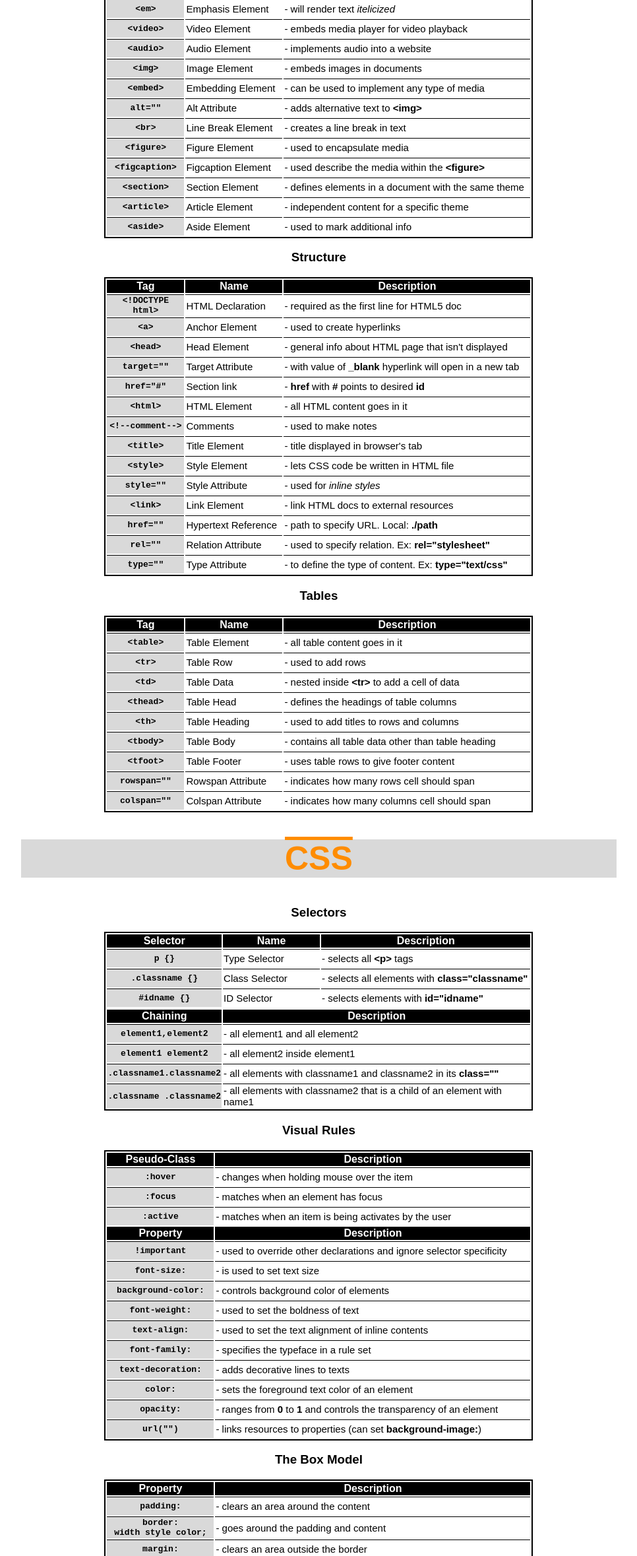
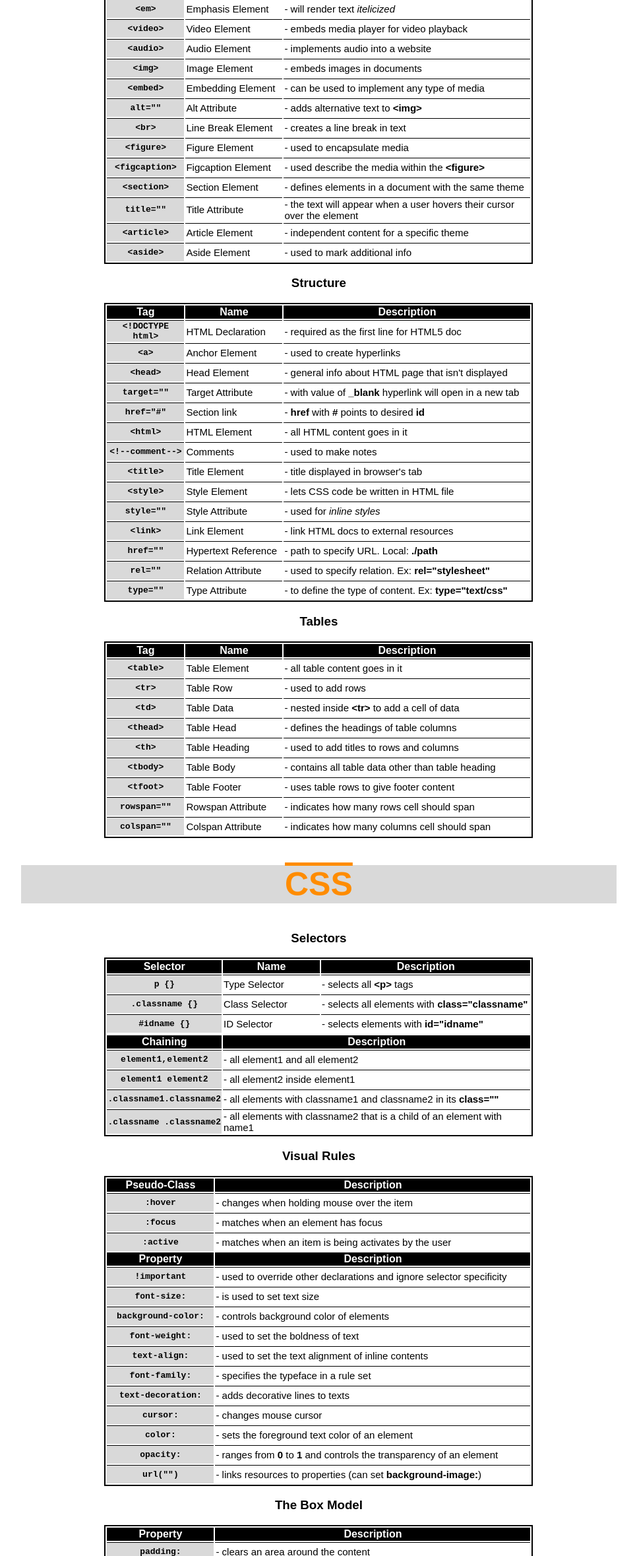
Before and after one commit to ThatSpaceMonkey/cheatsheet, a plain HTML site: page index.html in a window 1280 px wide. Shown: the part 766-3124 px from the top of the page at 66% size, without its empty margins (147-1113 px from the left). Drawn offline with Linux system fonts and the light colour scheme.

Commit message:
content updated

```diff
--- a/index.html
+++ b/index.html
@@ -172,6 +172,11 @@
                                 <td class="tag">&lt;section&gt;</td>
                                 <td class="name">Section Element</td>
                                 <td class="description">- defines elements in a document with the same theme</td>
+                            </tr>
+                            <tr>
+                                <td class="tag">title=""</td>
+                                <td class="name">Title Attribute</td>
+                                <td class="description">- the text will appear when a user hovers their cursor over the element</td>
                             </tr>
                             <tr>
                                 <td class="tag">&lt;article&gt;</td>
@@ -440,6 +445,10 @@
                             <tr>
                                 <td class="property">text-decoration:</td>
                                 <td class="description">- adds decorative lines to texts</td>
+                            </tr>
+                            <tr>
+                                <td class="property">cursor:</td>
+                                <td class="description">- changes mouse cursor</td>
                             </tr>
                             <tr>
                                 <td class="property">color:</td>
```
